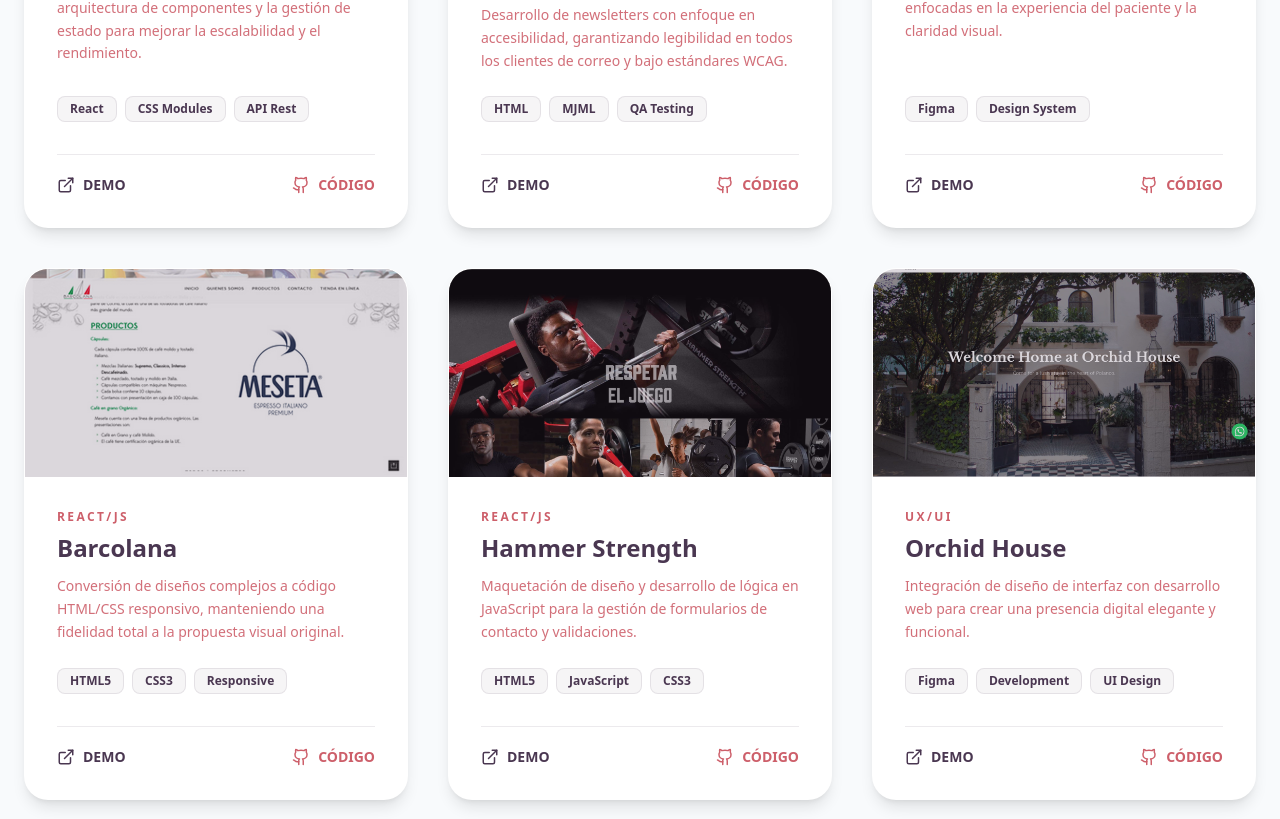
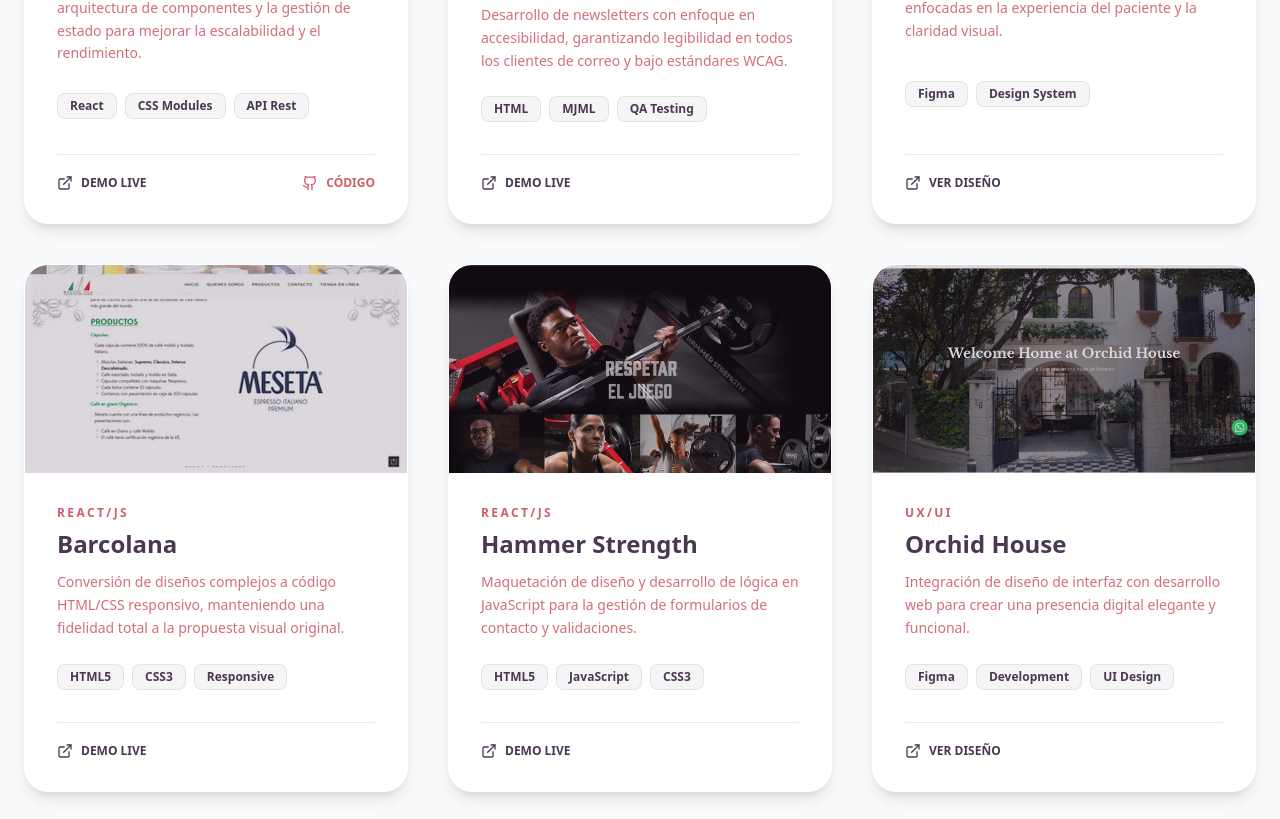
Before and after one commit to Pattie9304/patricia-portfolio, a React (Vite) app: page / in a window 1280 px wide. Shown: the part 1321-2140 px from the top of the page. Built offline with nearby package versions, Linux system fonts and the light colour scheme.

Commit message:
Añadiendo enlaces de proyectos

```diff
--- a/src/App.jsx
+++ b/src/App.jsx
@@ -114,15 +114,33 @@
                   </div>
 
                   {/* Enlaces con iconos */}
-                  <div className="flex justify-between items-center border-t border-brand-main/10 pt-5">
-                  <a href={project.links.demo} rel="noreferrer" target="_blank" className="flex items-center gap-2 text-brand-main font-black text-sm hover:underline">
-                    <ExternalLink size={18} /> DEMO
-                  </a>
-                  <a href={project.links.code} rel="noreferrer" target="_blank" className="flex items-center gap-2 text-brand-accent font-black text-sm hover:underline">
-                    <Github size={18} /> CÓDIGO
-                  </a>
-                  </div>
-                </div>
+                  <div className="flex justify-between items-center border-t border-brand-main/10 pt-5 mt-auto">
+                  {/* Botón DEMO / BEHANCE: Solo se muestra si 'demo' tiene contenido y no es '#' */}
+                  {project.links.demo && project.links.demo !== "#" && (
+                    <a
+                    href={project.links.demo}
+                    target="_blank"
+                    rel="noreferrer"
+                    className="flex items-center gap-2 text-brand-main font-black text-xs hover:text-brand-accent transition-colors"
+                    >
+                      <ExternalLink size={16} />
+                      {project.category === "UX/UI" ? "VER DISEÑO" : "DEMO LIVE"}
+                      </a>
+                      )}
+
+                      {/* Botón CÓDIGO: Solo se muestra si 'code' tiene contenido y no es '#' */}
+                      {project.links.code && project.links.code !== "#" && (
+                        <a
+                        href={project.links.code}
+                        target="_blank"
+                        rel="noreferrer"
+                        className="flex items-center gap-2 text-brand-accent font-black text-xs hover:opacity-70 transition-opacity"
+                        >
+                          <Github size={16} /> CÓDIGO
+                          </a>
+                          )}
+                          </div>
+                        </div>
               </motion.div>
             ))}
           </AnimatePresence>
--- a/src/data/projects.js
+++ b/src/data/projects.js
@@ -26,7 +26,7 @@
     description: "Comunicación médica inclusiva (F2F y Conecta).",
     longDesc: "Desarrollo de newsletters con enfoque en accesibilidad, garantizando legibilidad en todos los clientes de correo y bajo estándares WCAG.",
     tech: ["HTML", "MJML", "QA Testing"],
-    links: { demo: "#", code: "#" },
+    links: { demo: "https://www.behance.net/gallery/199490947/Mdico-conSentido-Email-Redesign", code: "#" },
     image: medicoConSentidoImg
   },
   {
@@ -36,7 +36,7 @@
     description: "Diseño visual para Médico ConSentido.",
     longDesc: "Creación de piezas gráficas informativas enfocadas en la experiencia del paciente y la claridad visual.",
     tech: ["Figma", "Design System"],
-    links: { demo: "#", code: "#" },
+    links: { demo: "https://www.behance.net/gallery/107799015/Infografia-Mdico-ConSentido-Sanofi", code: "" },
     image: autoCuidadoImg
   },
   {
@@ -46,7 +46,7 @@
     description: "Transformación de diseño gráfico a código Pixel-Perfect.",
     longDesc: "Conversión de diseños complejos a código HTML/CSS responsivo, manteniendo una fidelidad total a la propuesta visual original.",
     tech: ["HTML5", "CSS3", "Responsive"],
-    links: { demo: "#", code: "#" },
+    links: { demo: "https://www.behance.net/gallery/107557151/Barcolana-Web-Design", code: "" },
     image: barcolanaImg
   },
   {
@@ -56,7 +56,7 @@
     description: "Desarrollo web con lógica de interacción.",
     longDesc: "Maquetación de diseño y desarrollo de lógica en JavaScript para la gestión de formularios de contacto y validaciones.",
     tech: ["HTML5", "JavaScript", "CSS3"],
-    links: { demo: "#", code: "#" },
+    links: { demo: "https://www.behance.net/gallery/107558735/Hammer-Strength-Web-Design", code: "" },
     image: hammerStrenghtImg
   },
   {
@@ -66,7 +66,7 @@
     description: "Web Design & Development.",
     longDesc: "Integración de diseño de interfaz con desarrollo web para crear una presencia digital elegante y funcional.",
     tech: ["Figma", "Development", "UI Design"],
-    links: { demo: "#", code: "#" },
+    links: { demo: "https://www.behance.net/gallery/107559393/Orchid-House-Hotels-Web-Design", code: "" },
     image: orchidHouseImg
   },
   {
@@ -76,7 +76,7 @@
     description: "Arquitectura de información.",
     longDesc: "Desarrollo de wireframes de baja fidelidad basados en un profundo proceso de UX Research y pruebas con usuarios.",
     tech: ["Figma", "UI Design", "Prototyping"],
-    links: { demo: "#", code: "#" },
+    links: { demo: "https://www.behance.net/gallery/199491891/Gaceta-UNAM-Wireframe", code: "" },
     image: gacetaUNAMWireframesImg
   },
   {
@@ -86,7 +86,7 @@
     description: "Investigación",
     longDesc: "Ejecución del proceso de UX Research y entrevistas con usuarios.",
     tech: ["UX Research", "Wireframing", "User Testing"],
-    links: { demo: "#", code: "#" },
+    links: { demo: "https://www.behance.net/gallery/114889859/Gaceta-UNAM-Research", code: "" },
     image: gacetaUNAMResearchImg
   }
 ];
```
